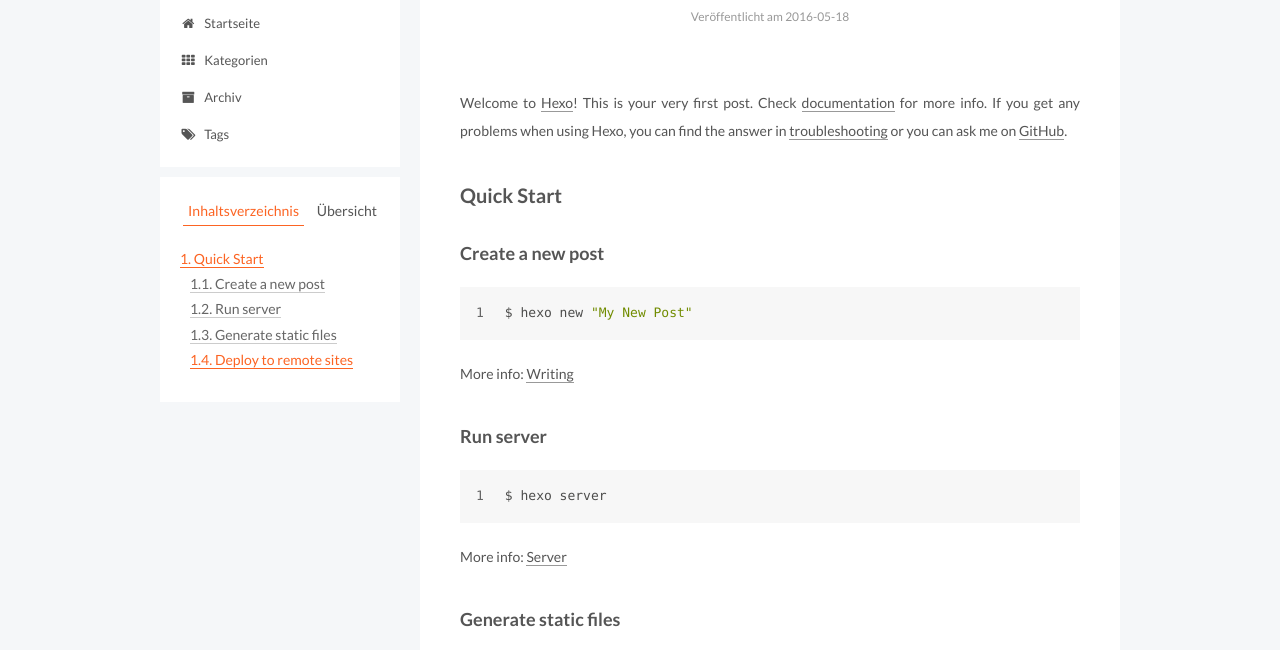
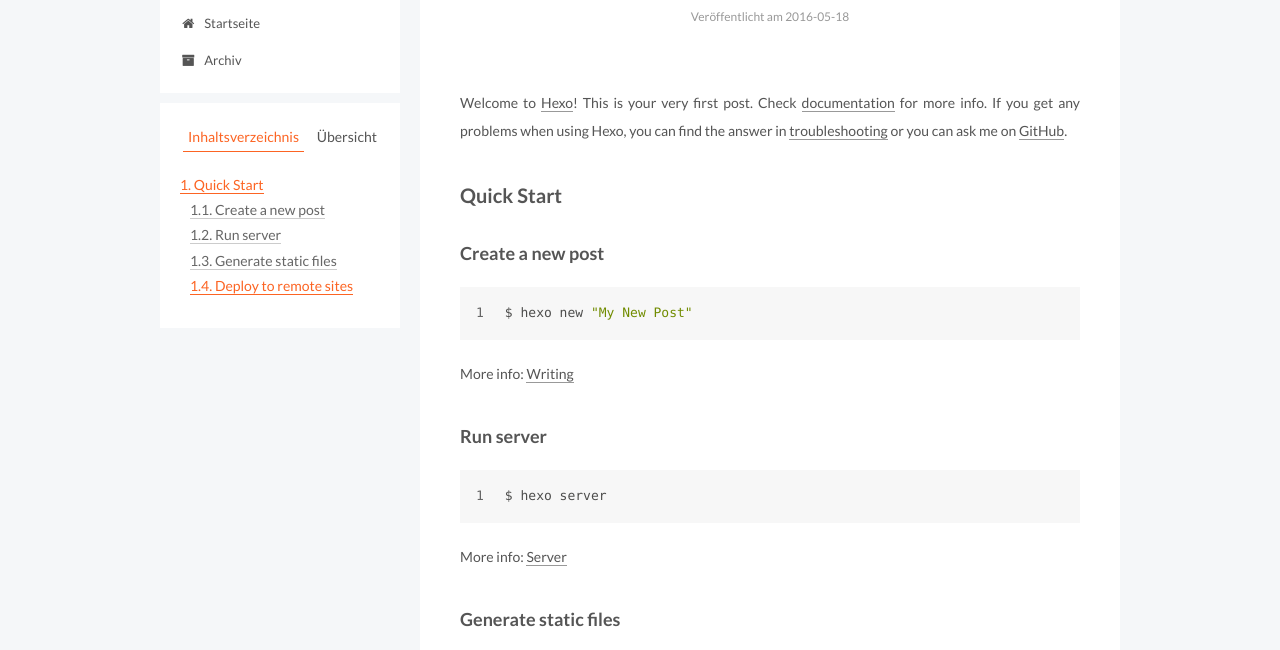
Before and after one commit to tmz123/tmz123.github.io, a plain HTML site: page 2016/05/18/hello-world/index.html in a window 1280 px wide. Shown: the part 120-770 px from the top of the page. Drawn offline with Linux system fonts and the light colour scheme.

Commit message:
Site updated: 2016-05-19 11:37:10

```diff
--- a/2016/05/18/hello-world/index.html
+++ b/2016/05/18/hello-world/index.html
@@ -174,32 +174,12 @@
         </li>
 
 
-        <li class="menu-item menu-item-categories">
-          <a href="/categories" rel="section">
-
-              <i class="menu-item-icon fa fa-fw fa-th"></i> <br />
-
-            Kategorien
-          </a>
-        </li>
-
-
         <li class="menu-item menu-item-archives">
           <a href="/archives" rel="section">
 
               <i class="menu-item-icon fa fa-fw fa-archive"></i> <br />
 
             Archiv
-          </a>
-        </li>
-
-
-        <li class="menu-item menu-item-tags">
-          <a href="/tags" rel="section">
-
-              <i class="menu-item-icon fa fa-fw fa-tags"></i> <br />
-
-            Tags
           </a>
         </li>
 
--- a/css/main.css
+++ b/css/main.css
@@ -1549,7 +1549,7 @@ pre .javascript .function {
   width: 4px;
   height: 4px;
   border-radius: 50%;
-  background: #7963e5;
+  background: #ffdf79;
 }
 .links-of-blogroll {
   font-size: 13px;
```
Also changed, not shown: 2016/05/19/ClassLoader/index.html (+0 -20 lines), archives/2016/05/index.html (+0 -20 lines), archives/2016/index.html (+0 -20 lines), archives/index.html (+0 -20 lines), index.html (+0 -20 lines).
